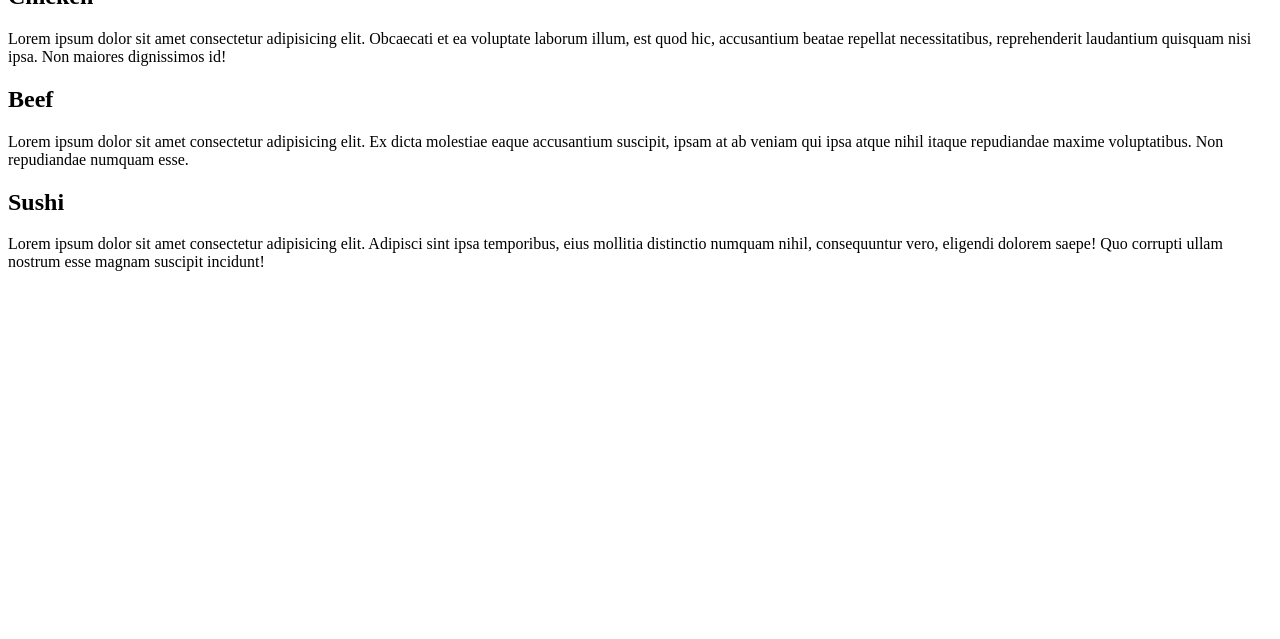
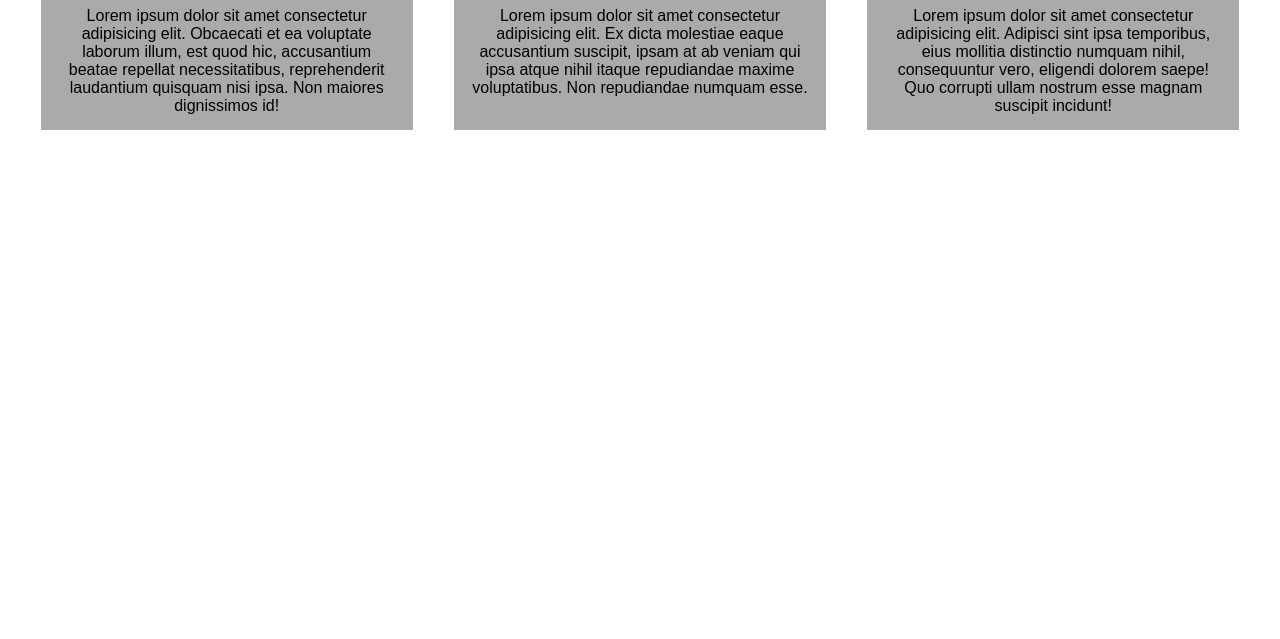
Before and after one commit to Medoss22/module3-solution, a plain HTML site: page index.html in a window 1280 px wide. Shown: the part 161-800 px from the top of the page. Drawn offline with Linux system fonts and the light colour scheme.

Commit message:
Update index.html

```diff
--- a/index.html
+++ b/index.html
@@ -4,7 +4,7 @@
     <meta charset="UTF-8">
     <meta name="viewport" content="width=device-width, initial-scale=1.0">
     <title>Responsive Menu</title>
-    <link rel="stylesheet" href="hi.css">
+    <link rel="stylesheet" href="style/style.css">
 </head>
 <body>
     <div class="header">Food, LLC</div>
```
